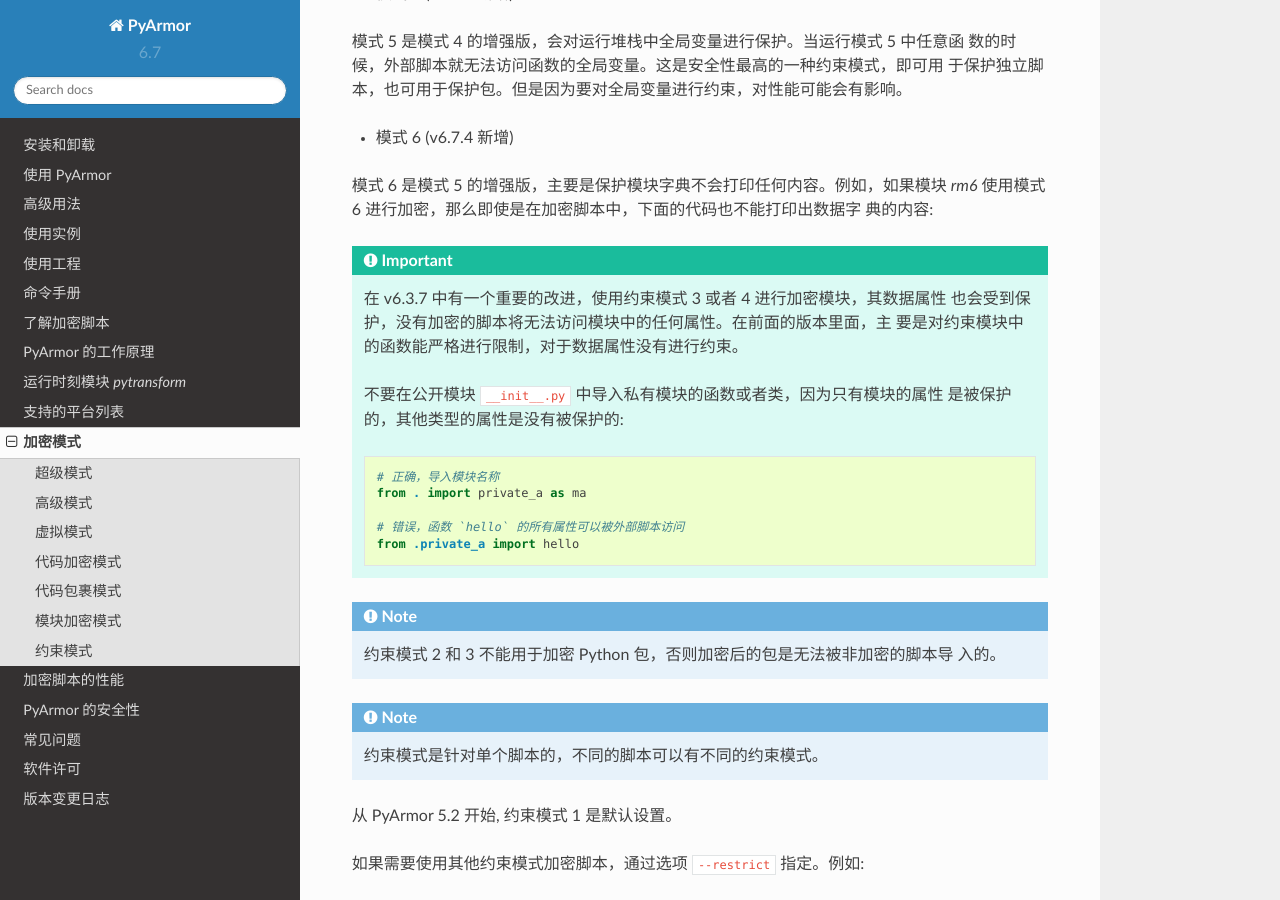
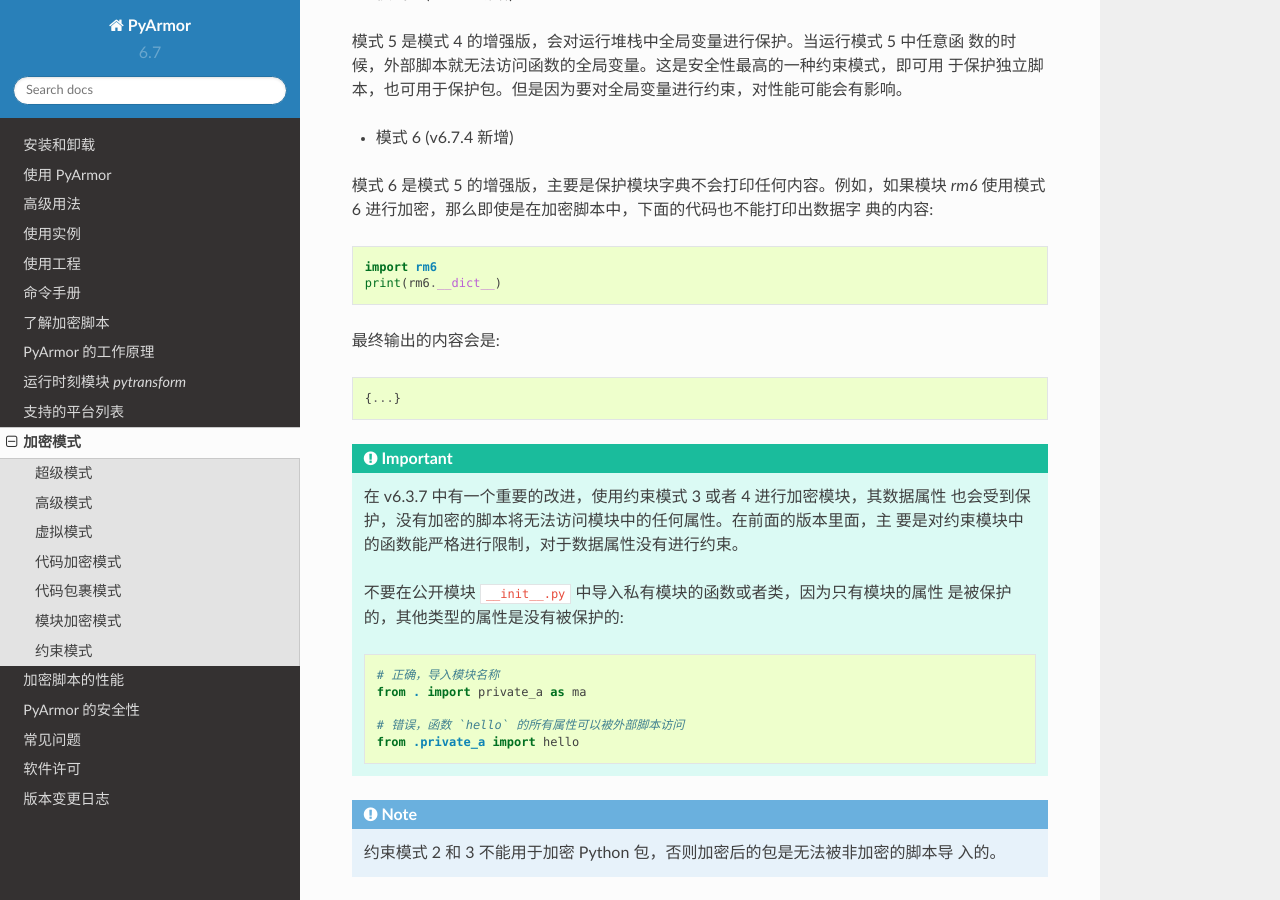
Before and after one commit to dashingsoft/pyarmor-docs-zh, a Sphinx documentation site: the page built from docs/mode.rst, in a window 1280 px wide and 900 px high, scrolled down 7105 px. Built offline with Sphinx 7.4.7 and the Read the Docs theme 2.0.0, drawn with Linux system fonts in a browser that asks for light colours.

Commit message:
Refine doc

```diff
--- a/docs/mode.rst
+++ b/docs/mode.rst
@@ -355,11 +355,14 @@
 `rm6` 使用模式 6 进行加密，那么即使是在加密脚本中，下面的代码也不能打印出数据字
 典的内容:
 
-.. code-block:: python
-  import rm6
+.. code:: python
 
-  # 输出的内容： "{...}"
-  print(rm6.__dict__)
+    import rm6
+    print(rm6.__dict__)
+
+最终输出的内容会是::
+
+    {...}
 
 .. important::
 
```
